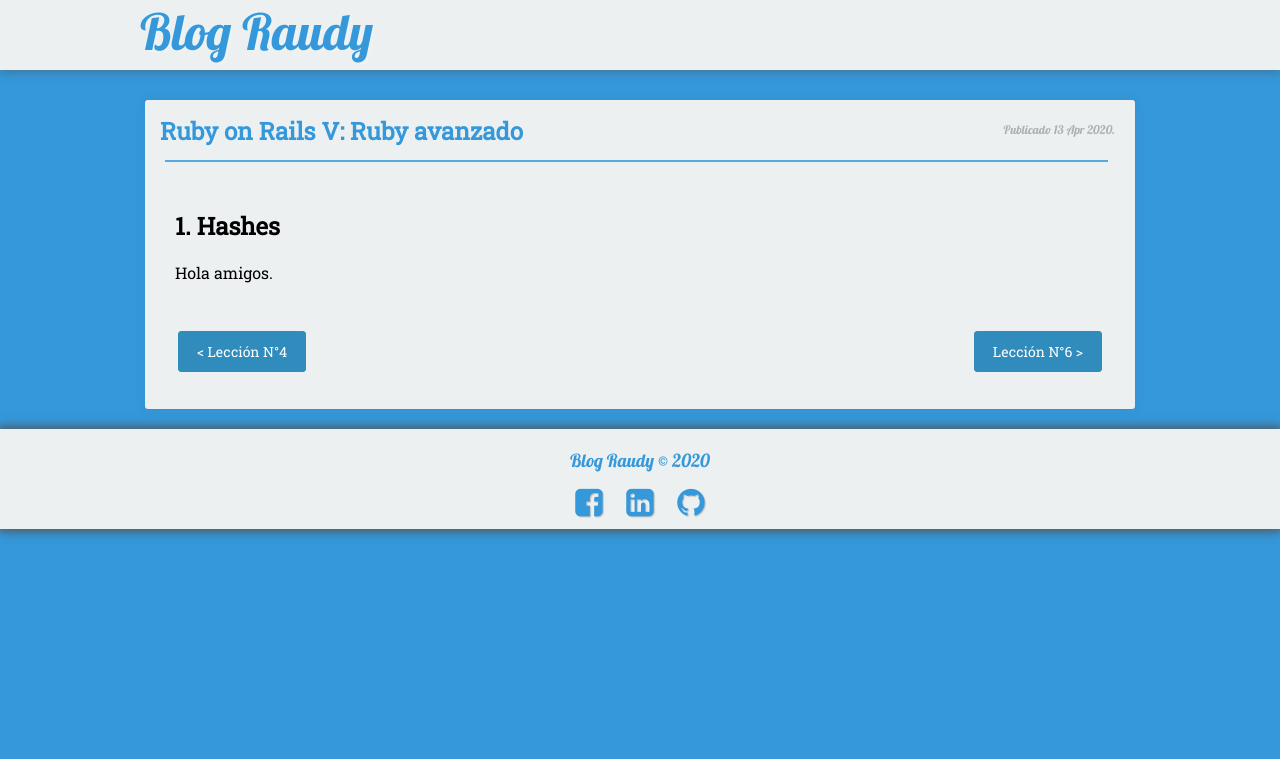
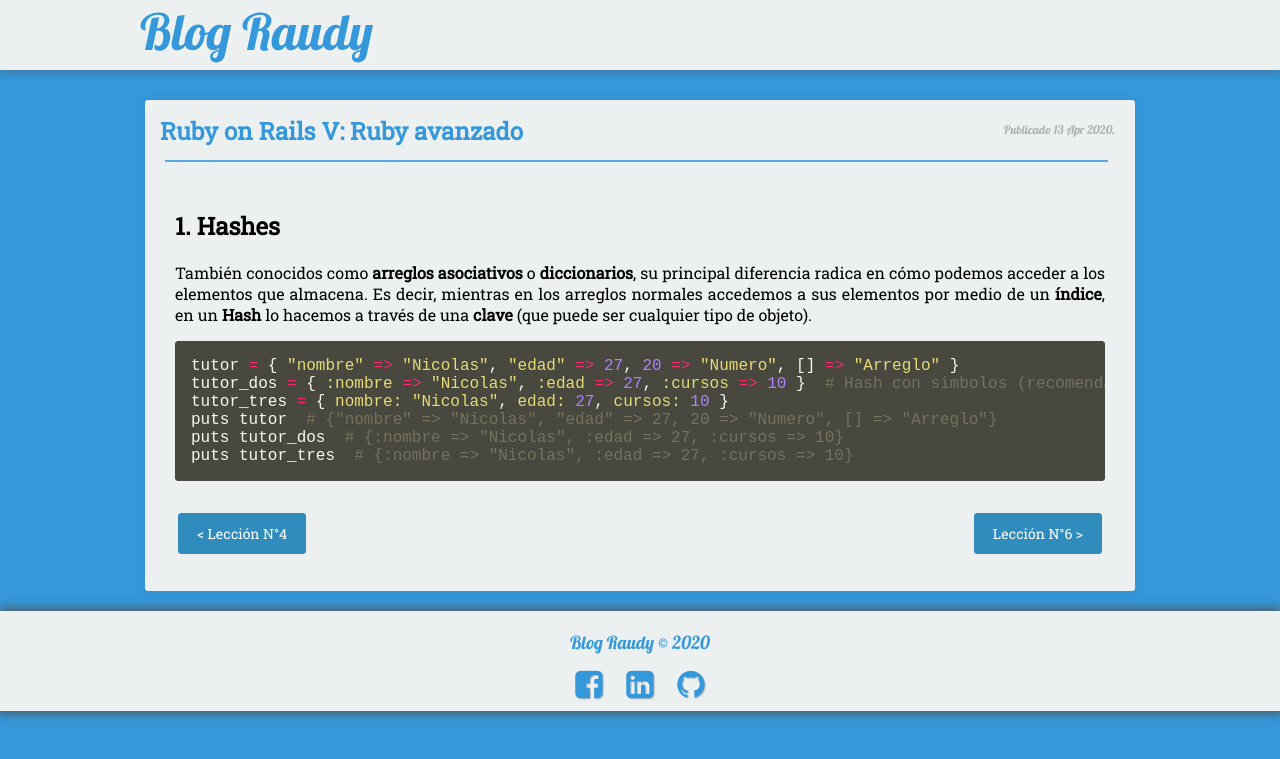
Before and after one commit to nisoto/Blog-anterior-2.0, a Jekyll site: the page built from _posts/2020-04-13-rails-v-ruby-avanzado.md, in a window 1280 px wide. Shown: the top 759 px of the page. Built offline with Jekyll 4.4.1, drawn with Linux system fonts in a browser that asks for light colours; nearby versions of some CDN libraries.

Commit message:
Update 2020-04-13-rails-v-ruby-avanzado.md

````diff
--- a/_posts/2020-04-13-rails-v-ruby-avanzado.md
+++ b/_posts/2020-04-13-rails-v-ruby-avanzado.md
@@ -8,7 +8,16 @@ tags: [rails]
 
 ## 1. Hashes
 
-Hola amigos.
+También conocidos como **arreglos asociativos** o **diccionarios**, su principal diferencia radica en cómo podemos acceder a los elementos que almacena. Es decir, mientras en los arreglos normales accedemos a sus elementos por medio de un **índice**, en un **Hash** lo hacemos a través de una **clave** (que puede ser cualquier tipo de objeto).
+
+``` rb
+tutor = { "nombre" => "Nicolas", "edad" => 27, 20 => "Numero", [] => "Arreglo" }
+tutor_dos = { :nombre => "Nicolas", :edad => 27, :cursos => 10 }  # Hash con simbolos (recomendado)
+tutor_tres = { nombre: "Nicolas", edad: 27, cursos: 10 }
+puts tutor  # {"nombre" => "Nicolas", "edad" => 27, 20 => "Numero", [] => "Arreglo"}
+puts tutor_dos  # {:nombre => "Nicolas", :edad => 27, :cursos => 10}
+puts tutor_tres  # {:nombre => "Nicolas", :edad => 27, :cursos => 10}
+```
 
 |     |     |
 |:----|----:|
````
